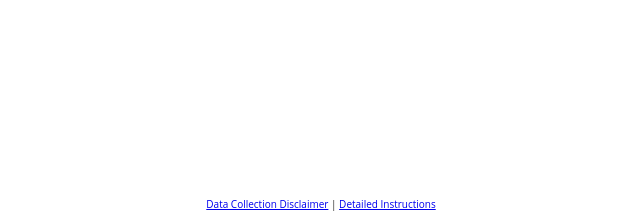
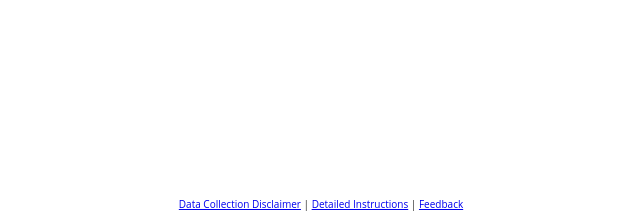
Before and after one commit to PTC-Education/cad-learner, a Django app: template questioner/templates/questioner/index.html in a window 1280 px wide. Shown: the part 585-800 px from the top of the page, without its empty margins (319-959 px from the left). Run offline with Django 4.2, Linux system fonts and the light colour scheme; the template is opened without the code that fills it, so the values that code supplies are empty.

Commit message:
Adding footer link to feedback form

```diff
--- a/questioner/templates/questioner/index.html
+++ b/questioner/templates/questioner/index.html
@@ -132,7 +132,7 @@
         <br /><br />
         <!-- Disclaimer -->
         <div>
-            <p id="disclaimer"><a href="{% url 'questioner:home' user.os_user_id %}#documentation-on-data-collection">Data Collection Disclaimer</a> | <a href="{% url 'questioner:home' user.os_user_id %}#details">Detailed Instructions</a></p>
+            <p id="disclaimer"><a href="{% url 'questioner:home' user.os_user_id %}#documentation-on-data-collection">Data Collection Disclaimer</a> | <a href="{% url 'questioner:home' user.os_user_id %}#details">Detailed Instructions</a> | <a href="https://docs.google.com/forms/d/e/1FAIpQLSeOcFJo3V05CMtQSAXmmiF22xdfsdaob7_tBCTCDEwZVdVRwA/viewform?usp=sf_link">Feedback</a></p>
         </div>
         <!-- Enable hide-and-show for accordions -->
         <script src="{% static 'questioner/accordion.js' %}" type="text/javascript"></script>
```
